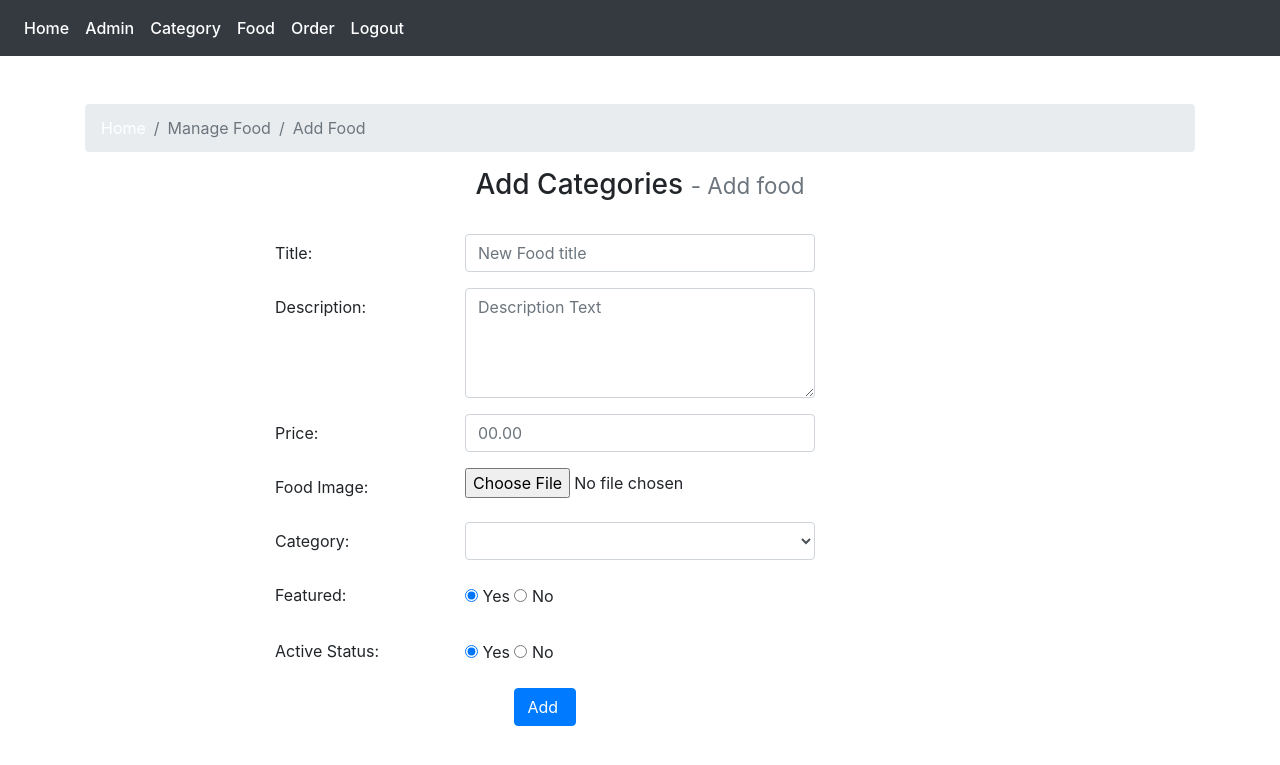
After one commit to skjalal99/online-delivery, a PHP site: page /online-delivery/admin/add-food.php in a window 1280 px wide. The commit adds this page. Shown: the top 765 px of the page. Run offline with PHP 8.4, Linux system fonts and the light colour scheme; the visitor is signed in with stand-in values (Sample User, id 1); tables that the repository leaves empty or names only in its code hold one stand-in row (values such as "Sample post"); lists and menus that the app fills with data are empty.

Commit message:
ADD-FOOD

```diff
--- a/admin/add-category.php
+++ b/admin/add-category.php
@@ -150,7 +150,7 @@ if(isset($_POST['add_cat']))
 
                 header('location:'.SITE_URL.'/admin/manage-category.php');
 
-              //  die();
+                die();
 
               }
 
--- /dev/null
+++ b/admin/add-food.php
@@ -0,0 +1,262 @@
+<?php include('includes/header.php');?>
+
+<?php include('includes/nav-menu.php');?>
+
+ <!-- breadcrumb ends -->
+    <div class='container'>
+                <div aria-label="breadcrumb">
+                        <ol class="breadcrumb">
+                            <li class="breadcrumb-item"><a href="#">Home</a></li>
+                            <li class="breadcrumb-item active" aria-current="page">Manage Food</li>
+                            <li class="breadcrumb-item active" aria-current="page">Add Food</li>
+                        </ol>
+                </div>
+    </div>
+<!-- breadcrumb ends -->
+
+<?php
+            if(isset($_SESSION['upload-food-error']))
+            {
+
+                echo $_SESSION['upload-food-error'];
+                unset($_SESSION['upload-food-error']);
+
+            }
+?>
+
+<div class="container">
+            <h3 class="text-center">
+                Add Categories
+                <small class="text-muted">- Add food</small>
+            </h3></br>
+
+    <!-- Add Cat form starts  -->
+
+        <form action=" " method="post" enctype="multipart/form-data">
+
+            <div class="form-group row">
+              <label for="inputuser_name" class="col-sm-2 offset-sm-2 col-form-label">Title:</label>
+              <div class="col-sm-4">
+                <input type="text"  class="form-control" name="food_title" placeholder="New Food title">
+              </div>
+            </div>
+            <div class="form-group row">
+              <label for="inputuser_name" class="col-sm-2 offset-sm-2 col-form-label">Description:</label>
+              <div class="col-sm-4">
+                <textarea class="form-control" col='4' rows='4' name="food_description" placeholder="Description Text"></textarea>
+              </div>
+            </div>
+            <div class="form-group row">
+              <label for="inputuser_name" class="col-sm-2 offset-sm-2 col-form-label">Price:</label>
+              <div class="col-sm-4">
+                <input type="number"  class="form-control" name="food_price" placeholder="00.00">
+              </div>
+            </div>
+
+            <div class="form-group row">
+                <label for="inputuser_name" class="col-sm-2 offset-sm-2 col-form-label">Food Image:</label>
+                    <div class="col-sm-4">
+                           <input type="file" name="food_image">
+                    </div>
+            </div>
+
+           <div class="form-group row">
+                <label for="inputuser_name" class="col-sm-2 offset-sm-2 col-form-label">Category:</label>
+                    <div class="col-sm-4">
+                    <select  class="form-control" name='food_category'>
+
+                    <?php
+
+                        $sql = "SELECT * FROM tbl_category WHERE featured = 'Yes' and active = 'Yes'";
+
+                        $res = mysqli_query($conn, $sql) or die(mysqli_query_error());
+
+                        if($res == TRUE)
+                        {
+                           $count = mysqli_num_rows($res);
+
+                           if ($count>0)
+                           {
+
+                                while($row = mysqli_fetch_assoc($res))
+                                {
+
+                                   $id = $row['id'] ;
+                                   $title = $row['title'] ;
+                                   $featured = $row['featured'] ;
+                                   $active = $row['active'] ;
+                            ?>
+                                <option   option value ='<?php echo $id;?>'><?php echo $title;?></option>
+
+
+                            <?php
+
+
+
+
+                                }
+
+                           }
+                        }
+
+
+
+                    ?>
+
+
+                    </select>
+             </div>
+            </div>
+            <div class="form-group row">
+                <label for="inputuser_name" class="col-sm-2 offset-sm-2 col-form-label">Featured:</label>
+                    <div class="col-sm-4">
+                            <label class="radio-inline radio-button">
+                                <input type="radio" name="food_featured" value="Yes" checked> Yes
+                            </label>
+                            <label class="radio-inline radio-button">
+                                <input type="radio" name="food_featured" value="No"> No
+                            </label>
+
+                    </div>
+            </div>
+            <div class="form-group row">
+                <label for="inputuser_name" class="col-sm-2 offset-sm-2 col-form-label">Active Status:</label>
+                    <div class="col-sm-4">
+                            <label class="radio-inline radio-button">
+                                <input type="radio" name="food_active" value="Yes" checked> Yes
+                            </label>
+                            <label class="radio-inline radio-button">
+                                <input type="radio" name="food_active" value="No"> No
+                            </label>
+
+                    </div>
+            </div>
+
+            <div class="form-group row ">
+                <div class="col-sm-10 text-center">
+
+                 <input type="submit" class="btn btn-primary " name="add_food" value="Add ">
+
+                </div>
+            </div>
+
+       </form>  <!-- add cat form Ends  -->
+
+
+</div>
+
+<!-- Collect the data from form and store in db -->
+
+<?php
+
+        if(isset($_POST['add_food']))
+        {
+
+           $food_title =    $_POST['food_title'];
+
+           $food_descr =    $_POST['food_description'];
+
+           $food_price =    $_POST['food_price'];
+
+           $food_cat   =    $_POST['food_category'];
+
+           if(isset($_POST['food_featured']))
+           {
+
+             $food_featured = $_POST['food_featured'];
+
+
+           }
+           else
+           {
+
+               $food_featured = 'No';
+
+           }
+           if(isset($_POST['food_active']))
+           {
+
+             $food_active = $_POST['food_active'];
+
+
+           }
+           else
+           {
+
+             $food_active = 'No';
+
+           }
+
+           // upload image// upload image
+
+            if(isset($_FILES['food_image']['name']))
+            {
+
+                $food_image = $_FILES['food_image']['name'];
+
+                //auto renaming and getting extension of image
+                $ext = explode('.', $food_image);
+                $ext = end($ext);
+
+                // rename the image name:
+                $food_image = "Food_cat_".rand(00000,99999).'.'.$ext; // eg:Food_cat_12321.jpg
+
+                // Get from source path
+                $source_path = $_FILES['food_image']['tmp_name'];
+
+                // set the destination path
+                $destination_path = "../admin/assets/images/food/".$food_image;
+
+                // move the uploaded file to destination
+                $upload = move_uploaded_file($source_path, $destination_path);
+
+                //if upload file failed
+                if($upload == FALSE)
+                {
+
+                    $_SESSION['upload-food-error'] = "<div class='alert alert-warning text-center' role='alert'>Error: Uploading failed</div>";
+
+                    header('location:'.SITE_URL.'/admin/add-food.php');
+
+                     die();
+
+                }
+
+
+
+
+             }
+
+
+                    //sql query
+
+                    $sql1 = "INSERT INTO tbl_food SET
+                    title = '$food_title',
+                    descriptn='$food_descr',
+                    price = '$food_price',
+                    img_name = '$food_image',
+                    category_id = '$food_cat',
+                    featured = '$food_featured',
+                    active = '$food_active'";
+
+               // $sql2 = "SELECT * FROM tbl_category";
+
+
+                    $res1 = mysqli_query($conn, $sql1) or die(mysqli_error());
+
+                    if($res1== TRUE)
+                    {
+                        //session
+                        $_SESSION['inserted'] = "<div class='alert alert-success text-center' role='alert'>New Food added successfully</div>";
+
+                        // Redirection
+
+                        header('location:'.SITE_URL.'/admin/manage-food.php');
+                    }
+
+
+
+        }
+
+
+?>
```
